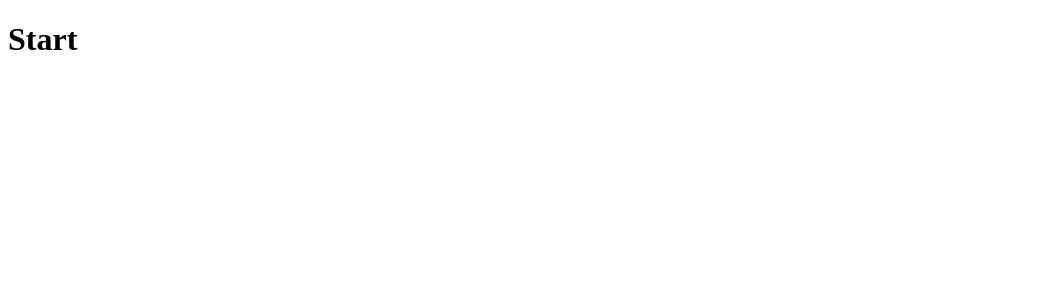
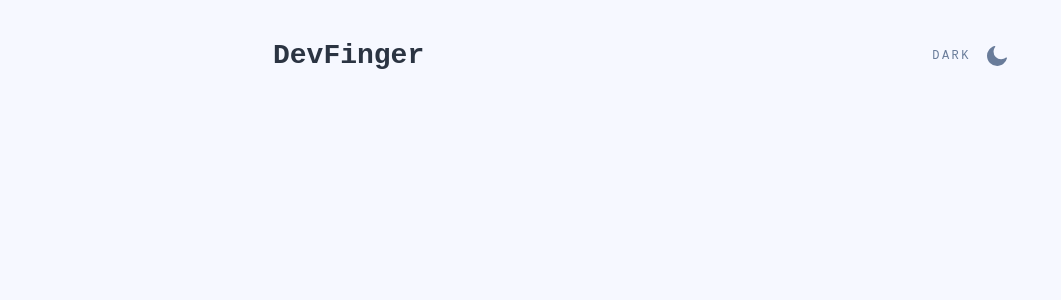
Before and after one commit to boikoua/github-user-search, a React (Create React App) app: page / in a window 1280 px wide. Shown: the top 300 px of the page, without its empty margins (0-1061 px from the left). Built offline with nearby package versions, Linux system fonts and the light colour scheme.

Commit message:
add to App Header Component

```diff
--- a/src/App.tsx
+++ b/src/App.tsx
@@ -1,11 +1,13 @@
 import React from 'react';
+import Container from './components/Container/Container';
+import Header from './components/Header/Header';
 
-function App() {
+const App = () => {
   return (
-    <div className="app">
-      <h1>Start</h1>
-    </div>
+    <Container>
+      <Header />
+    </Container>
   );
-}
+};
 
 export default App;
--- /dev/null
+++ b/src/components/Container/Container.module.scss
@@ -0,0 +1,10 @@
+.container {
+  width: 100%;
+  padding: 0 24px;
+
+  @media (min-width: 767px) {
+    width: 734px;
+    padding: 0;
+    margin: 0 auto;
+  }
+}
--- /dev/null
+++ b/src/components/Container/Container.tsx
@@ -0,0 +1,12 @@
+import React, { ReactNode } from 'react';
+import styles from './Container.module.scss';
+
+interface ContainerProps {
+  children: ReactNode;
+}
+
+const Container: React.FC<ContainerProps> = ({ children }) => (
+  <div className={styles.container}>{children}</div>
+);
+
+export default Container;
--- /dev/null
+++ b/src/components/Container/index.ts
@@ -0,0 +1 @@
+export * from './Container';
--- /dev/null
+++ b/src/components/Header/Header.module.scss
@@ -0,0 +1,23 @@
+:global {
+  body[data-theme='light'] {
+    --header-color: var(--gray-300);
+  }
+
+  body[data-theme='dark'] {
+    --header-color: var(--white);
+  }
+}
+
+.header {
+  margin: 35px 0;
+  display: flex;
+  justify-content: space-between;
+  align-items: center;
+}
+
+.logo {
+  color: var(--header-color);
+  font-size: 1.75rem;
+  line-height: 1.5;
+  font-weight: 700;
+}
--- /dev/null
+++ b/src/components/Header/Header.tsx
@@ -0,0 +1,11 @@
+import ThemeSwitcher from '../ThemeSwitcher/ThemeSwitcher';
+import styles from './Header.module.scss';
+
+const Header = () => (
+  <div className={styles.header}>
+    <div className={styles.logo}>DevFinger</div>
+    <ThemeSwitcher />
+  </div>
+);
+
+export default Header;
--- /dev/null
+++ b/src/components/Header/index.ts
@@ -0,0 +1 @@
+export * from './Header';
--- /dev/null
+++ b/src/components/ThemeSwitcher/ThemeSwitcher.module.scss
@@ -0,0 +1,39 @@
+:global {
+  body[data-theme='light'] {
+    --switcher-color: var(--gray-100);
+    --switcher-color-hover: var(--gray-300);
+  }
+
+  body[data-theme='dark'] {
+    --switcher-color: var(--white);
+    --switcher-color-hover: var(--gray-100);
+  }
+}
+
+.switcher {
+  display: flex;
+  align-items: center;
+  gap: 1rem;
+  cursor: pointer;
+
+  span {
+    color: var(--switcher-color);
+    font-size: 0.75rem;
+    text-transform: uppercase;
+    letter-spacing: 2.5px;
+  }
+
+  &:hover {
+    span {
+      color: var(--switcher-color-hover);
+    }
+
+    svg {
+      fill: var(--switcher-color-hover);
+    }
+  }
+}
+
+.icon {
+  fill: var(--switcher-color);
+}
--- /dev/null
+++ b/src/components/ThemeSwitcher/ThemeSwitcher.tsx
@@ -0,0 +1,27 @@
+import { useEffect, useState } from 'react';
+import { ReactComponent as MoonIcon } from './../../assets/icon-moon.svg';
+import { ReactComponent as SunIcon } from './../../assets/icon-sun.svg';
+import styles from './ThemeSwitcher.module.scss';
+
+const ThemeSwitcher = () => {
+  // Стейт для переключения темы
+  const [isDark, setIsDark] = useState(false);
+  // Текст иконки по условию
+  const themeText = isDark ? 'Light' : 'Dark';
+  // Иконка по условию
+  const ThemeIcon = isDark ? SunIcon : MoonIcon;
+
+  // Изменения темы в зависимости изменения isDark
+  useEffect(() => {
+    document.body.setAttribute('data-theme', isDark ? 'dark' : 'light');
+  }, [isDark]);
+
+  return (
+    <div className={styles.switcher} onClick={() => setIsDark(!isDark)}>
+      <span>{themeText}</span>
+      <ThemeIcon className={styles.icon} />
+    </div>
+  );
+};
+
+export default ThemeSwitcher;
--- /dev/null
+++ b/src/components/ThemeSwitcher/index.ts
@@ -0,0 +1 @@
+export * from './ThemeSwitcher';
--- a/src/index.tsx
+++ b/src/index.tsx
@@ -1,4 +1,5 @@
 import { createRoot } from 'react-dom/client';
+import './index.css';
 import App from './App';
 
 const root = document.getElementById('root') as HTMLElement;
```
Also changed, not shown: src/types/user.ts (added, +37 -0 lines).
